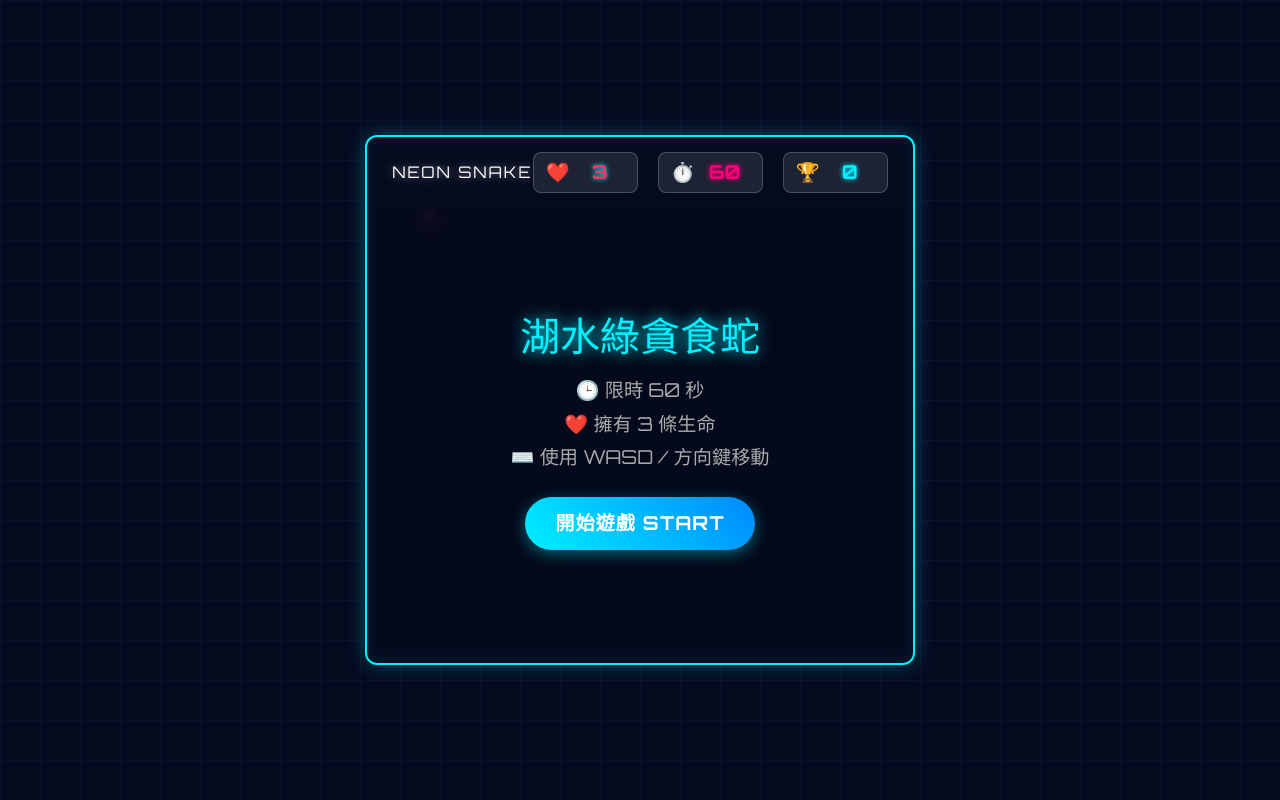
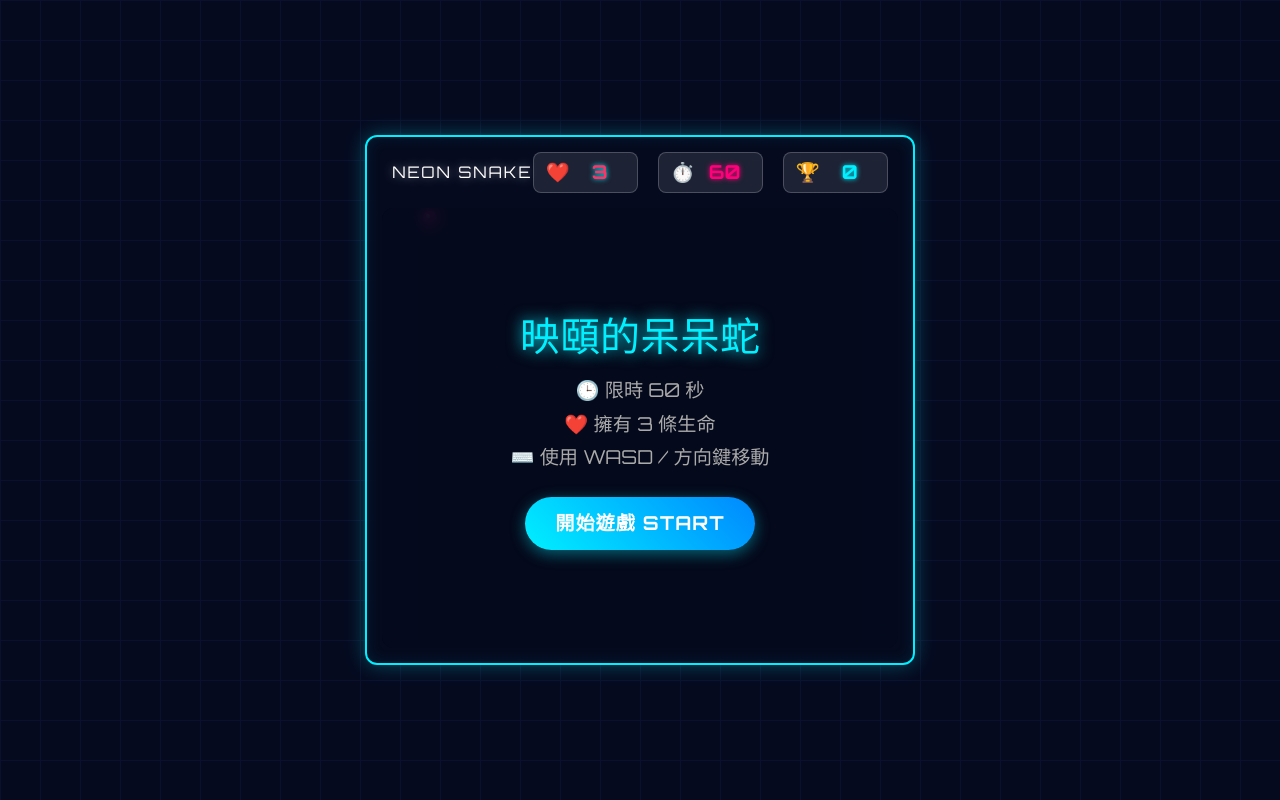
Before and after one commit to weiwei680630/-, a plain HTML site: page index.html in a window 1280 px wide. Drawn offline with nearby package versions, Linux system fonts and the light colour scheme.

Commit message:
Update index.html

```diff
--- a/index.html
+++ b/index.html
@@ -274,7 +274,7 @@
 
             <!-- 開始畫面 -->
             <div id="startScreen" class="overlay">
-                <h2 class="message-title" style="color: var(--snake-color); text-shadow: 0 0 15px var(--snake-color);">湖水綠貪食蛇</h2>
+                <h2 class="message-title" style="color: var(--snake-color); text-shadow: 0 0 15px var(--snake-color);">映頤的呆呆蛇</h2>
                 <p class="message-sub">🕒 限時 60 秒</p>
                 <p class="message-sub">❤️ 擁有 3 條生命</p>
                 <p class="message-sub">⌨️ 使用 WASD / 方向鍵移動</p>
```
